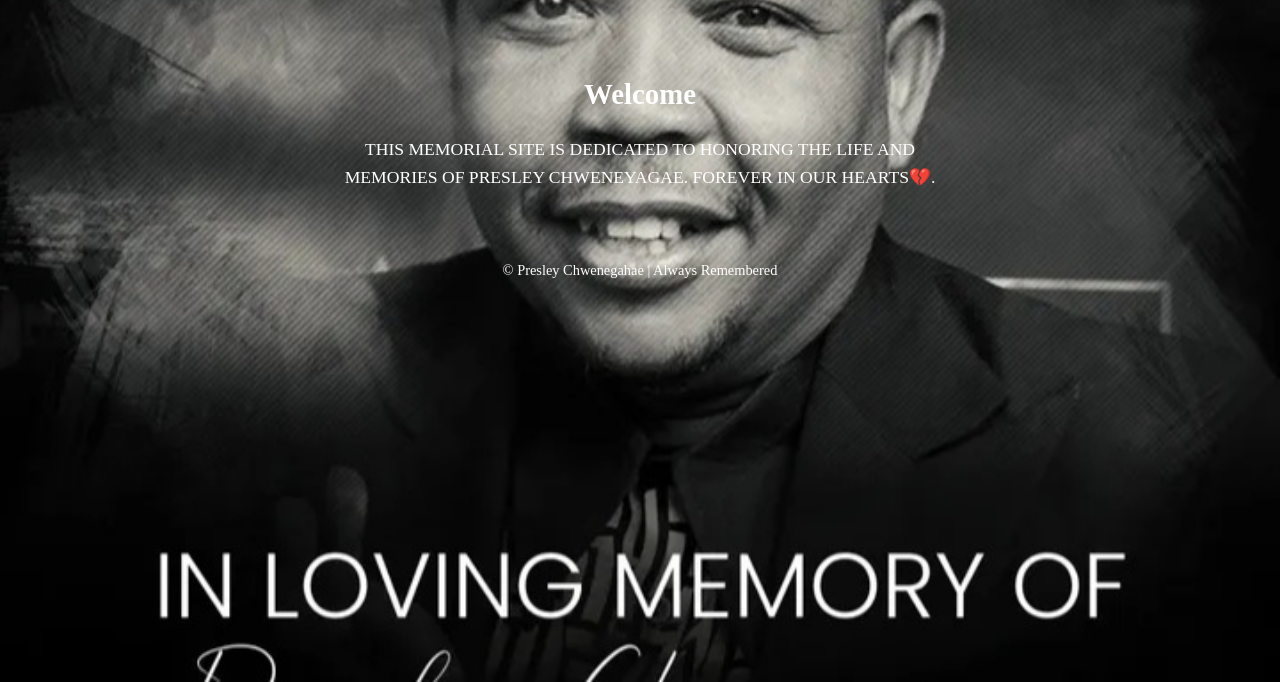
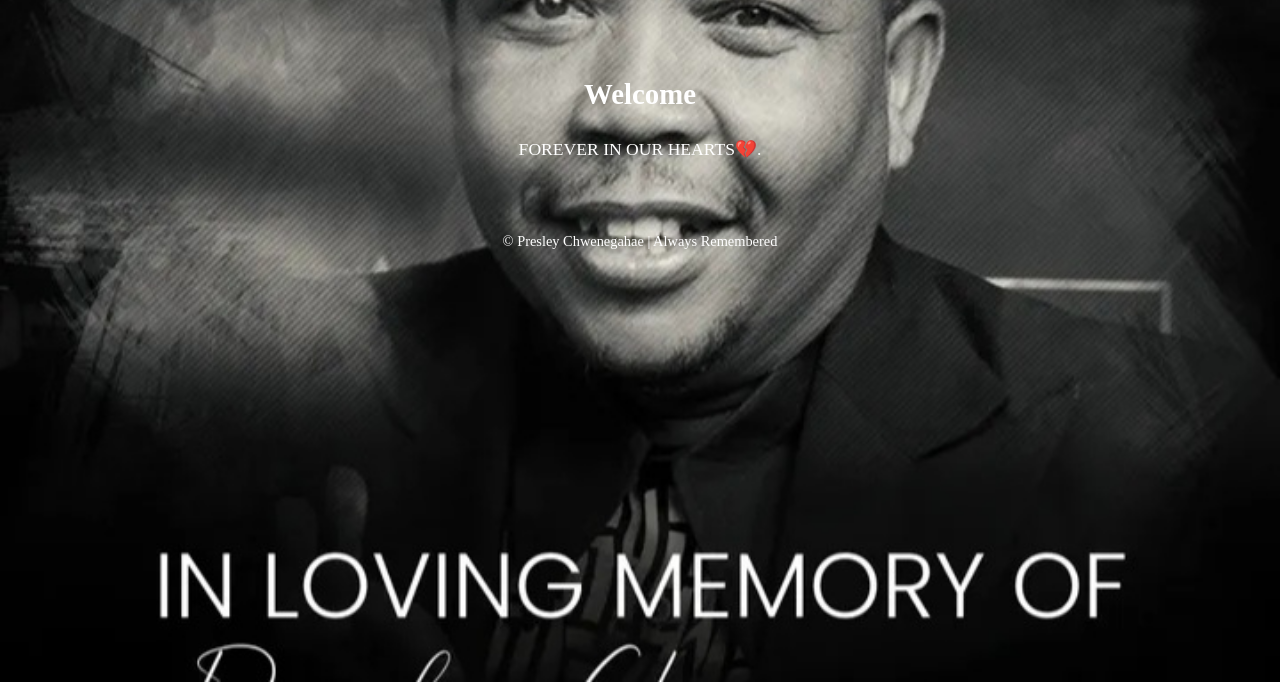
Before and after one commit to Liteboho333/Presley-Chweneyagae-Memorial-, a plain HTML site: page index.html in a window 1280 px wide. Shown: the part 118-800 px from the top of the page. Drawn offline with Linux system fonts and the light colour scheme.

Commit message:
Update index.html

```diff
--- a/index.html
+++ b/index.html
@@ -19,7 +19,7 @@
 
   <main>
     <h2>Welcome</h2>
-    <p>THIS MEMORIAL SITE IS DEDICATED TO HONORING THE LIFE AND MEMORIES OF PRESLEY CHWENEYAGAE. FOREVER IN OUR HEARTS💔.</p>
+    <p>FOREVER IN OUR HEARTS💔.</p>
   </main>
 
   <footer>© Presley Chwenegahae | Always Remembered</footer>
```
